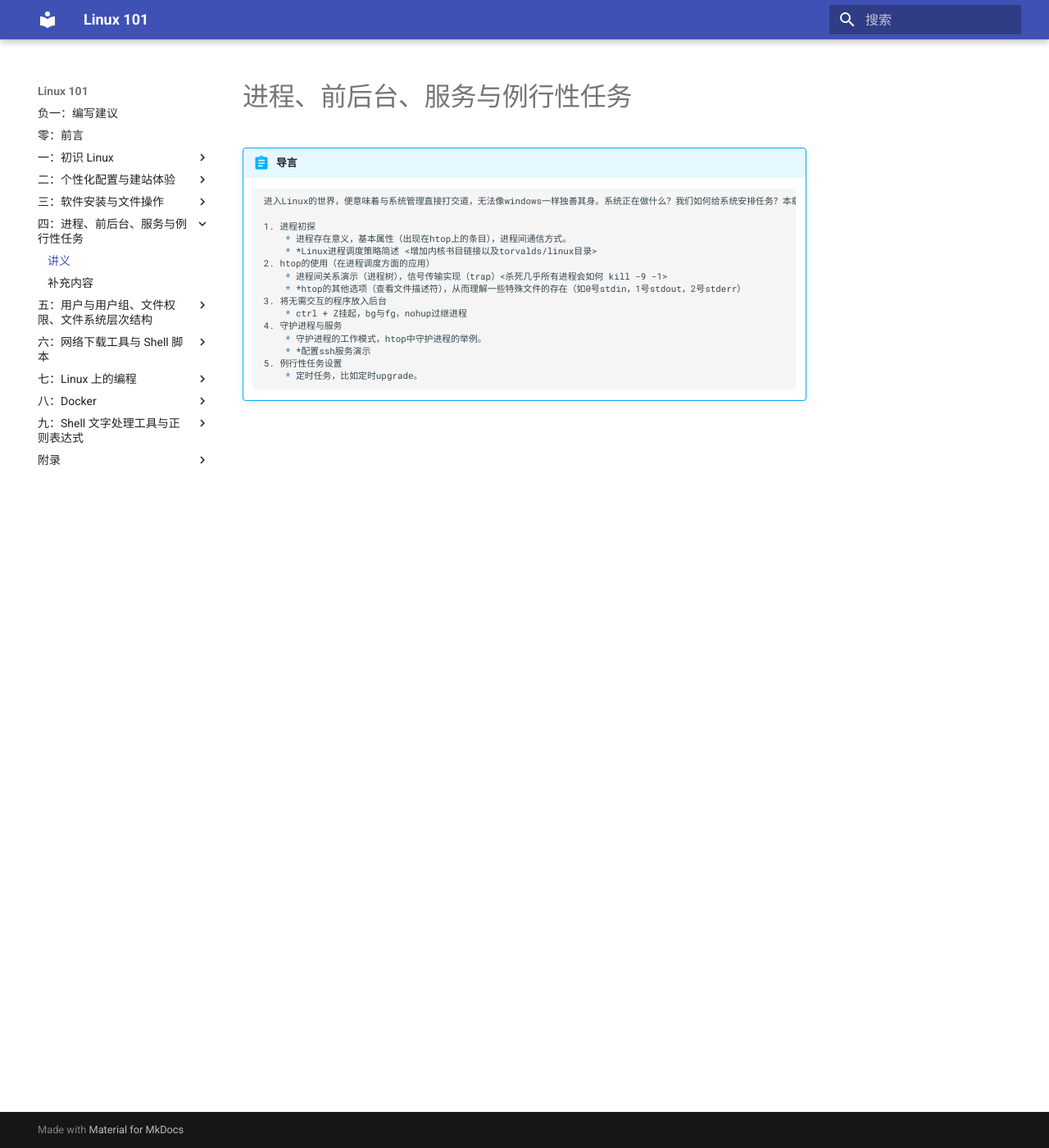
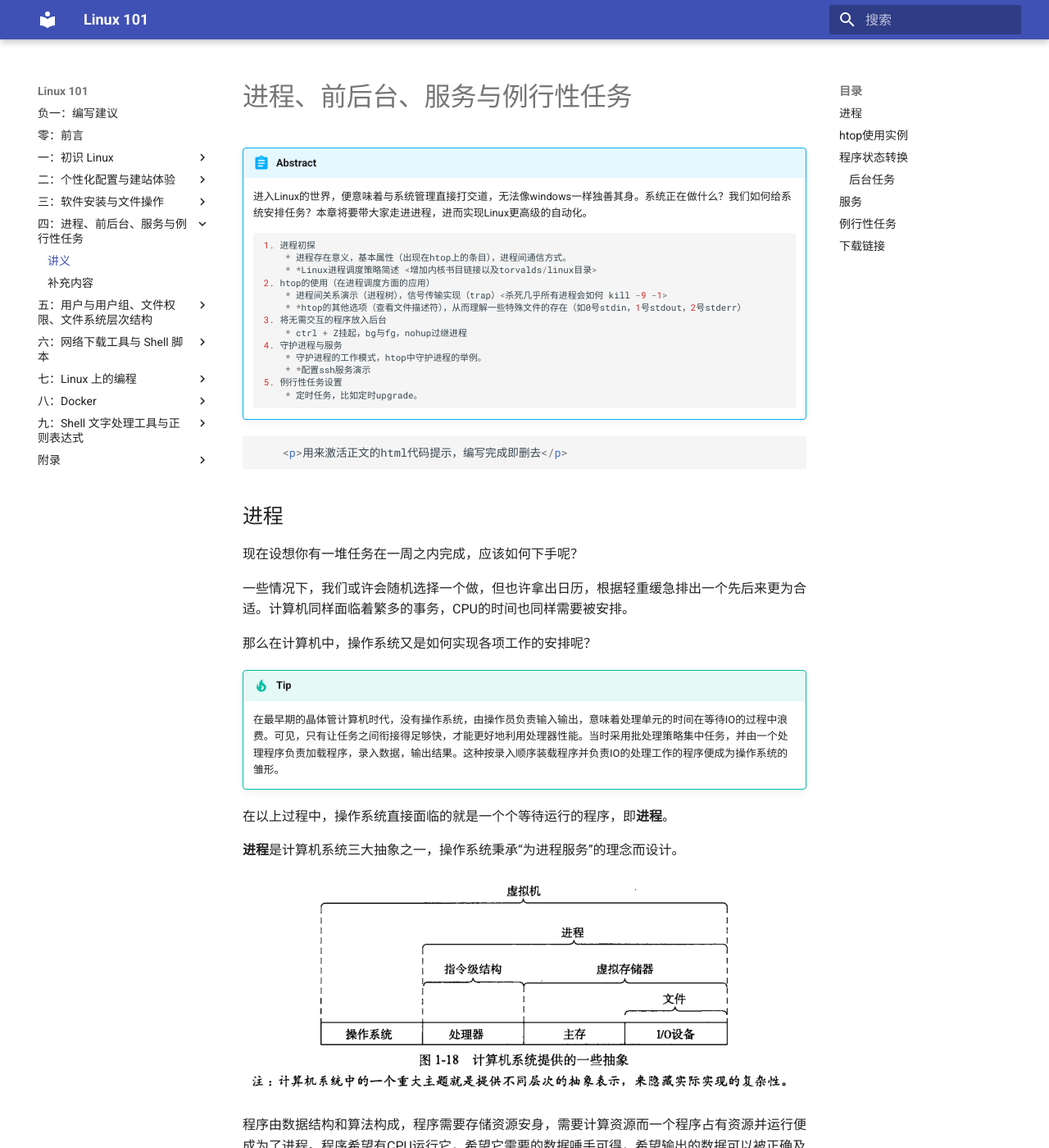
Before and after one commit to ustclug/Linux101-docs, an MkDocs documentation site: the page built from docs/Ch04/1.md, in a window 1280 px wide and 1400 px high. Shown: the whole window at 82% size. Built offline with MkDocs 1.6.1 and Material for MkDocs 9.7.7, drawn with Linux system fonts in a browser that asks for light colours; some of the changed text lies outside the part shown.

Commit message:
ch4 20 %

````diff
--- a/docs/Ch04/1.md
+++ b/docs/Ch04/1.md
@@ -1,7 +1,7 @@
 #进程、前后台、服务与例行性任务
 
-!!! abstract "导言"
-        进入Linux的世界，便意味着与系统管理直接打交道，无法像windows一样独善其身。系统正在做什么？我们如何给系统安排任务？本章将要带大家走进进程，进而实现Linux更高级的自动化。
+!!! abstract
+    进入Linux的世界，便意味着与系统管理直接打交道，无法像windows一样独善其身。系统正在做什么？我们如何给系统安排任务？本章将要带大家走进进程，进而实现Linux更高级的自动化。
 
         1. 进程初探
             * 进程存在意义，基本属性（出现在htop上的条目），进程间通信方式。
@@ -16,3 +16,57 @@
             * *配置ssh服务演示
         5. 例行性任务设置
             * 定时任务，比如定时upgrade。
+
+```html
+    <p>用来激活正文的html代码提示，编写完成即删去</p>
+```
+
+##进程
+现在设想你有一堆任务在一周之内完成，应该如何下手呢？
+
+一些情况下，我们或许会随机选择一个做，但也许拿出日历，根据轻重缓急排出一个先后来更为合适。计算机同样面临着繁多的事务，CPU的时间也同样需要被安排。
+
+那么在计算机中，操作系统又是如何实现各项工作的安排呢？
+
+!!! tip
+    在最早期的晶体管计算机时代<ref>，没有操作系统，由操作员负责输入输出，意味着处理单元的时间在等待IO的过程中浪费。可见，只有让任务之间衔接得足够快，才能更好地利用处理器性能。当时采用批处理策略集中任务，并由一个处理程序负责加载程序，录入数据，输出结果。这种按录入顺序装载程序并负责IO的处理工作的程序便成为操作系统的雏形。
+
+在以上过程中，操作系统直接面临的就是一个个等待运行的程序，即**进程**。
+
+**进程**是计算机系统三大抽象之一，操作系统秉承“为进程服务”的理念而设计。
+
+![abstract](img/abstract.png)
+
+程序由数据结构和算法构成，程序需要存储资源安身，需要计算资源而一个程序占有资源并运行便成为了进程。程序希望有CPU运行它，希望它需要的数据唾手可得，希望输出的数据可以被正确及时地送达。早期的系统不需要操心进程运行的顺序。然而随着人们对计算机需求越来越高，操作系统除了为进程提供基础服务之外，更需要管理好进程所竞争的资源，甚至要为实时交互提供方案。
+
+!!! tip
+    当时的计算机如果程序等待IO，处理器只能傻等。为了更高效地利用处理器，出现 <abbr title="详见《现代操作系统》P7">**多道程序设计**</abbr>方案，允许充分利用程序IO的时间；为了响应实时要求，出现了**中断(interrupt)**概念<ref>，响应硬件软件中断执行任务的请求；为了实现多人共用，出现了用户概念，而用户又可抽象为用户权限；
+
+##htop使用实例
+
+!!! warning
+    以下命令请勿生产环境中使用。
+
+        sudo kill -9 -1
+
+
+简单介绍一下kill，在靶机上root执行kill -9 -1
+
+##程序状态转换
+
+###后台任务
+除nohup外，bash及其他的shell还可以有内建命令完成脱离
+*放置后台之后一直再输出怎么办？（可以留给bash重定向介绍，或者与之前的文件号进行联系）
+
+##服务
+
+##例行性任务
+
+```
+##下载链接
+
+*尚未commit
+
+[《现代操作系统》](pdfs/现代操作系统.pdf)
+
+[《linux内核设计与实现》](pdfs/linux内核设计与实现.pdf)
````
Also changed, not shown: docs/Ch04/img/abstract.png (added).
